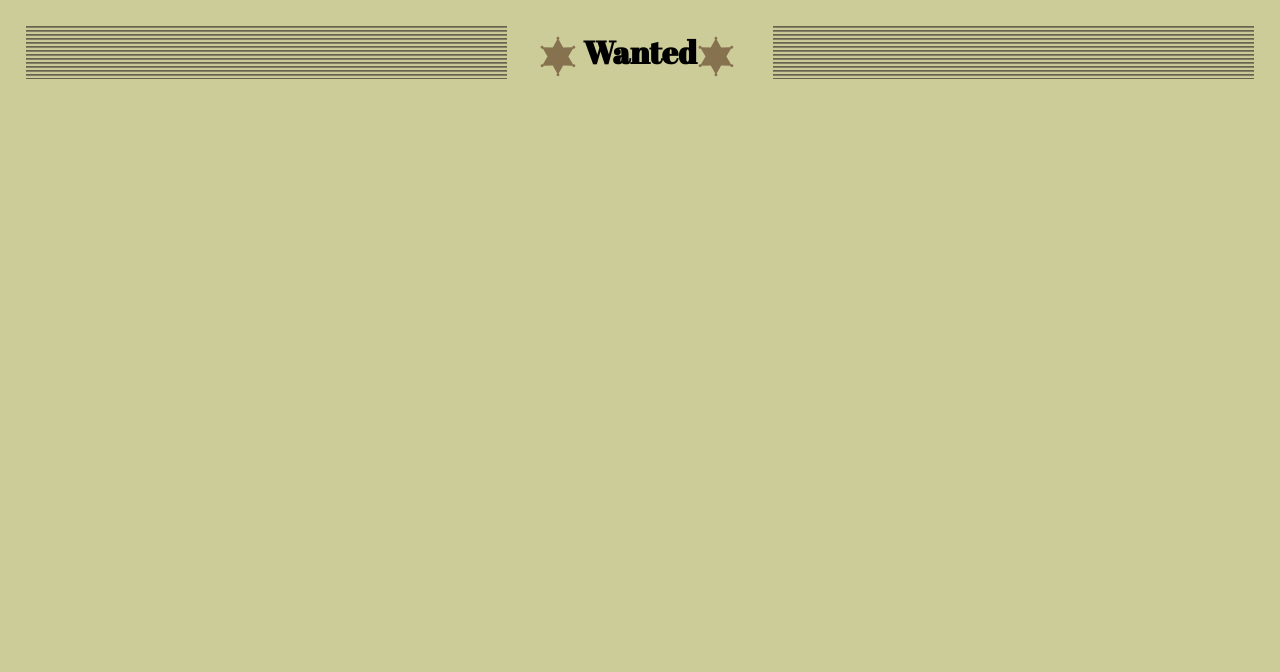
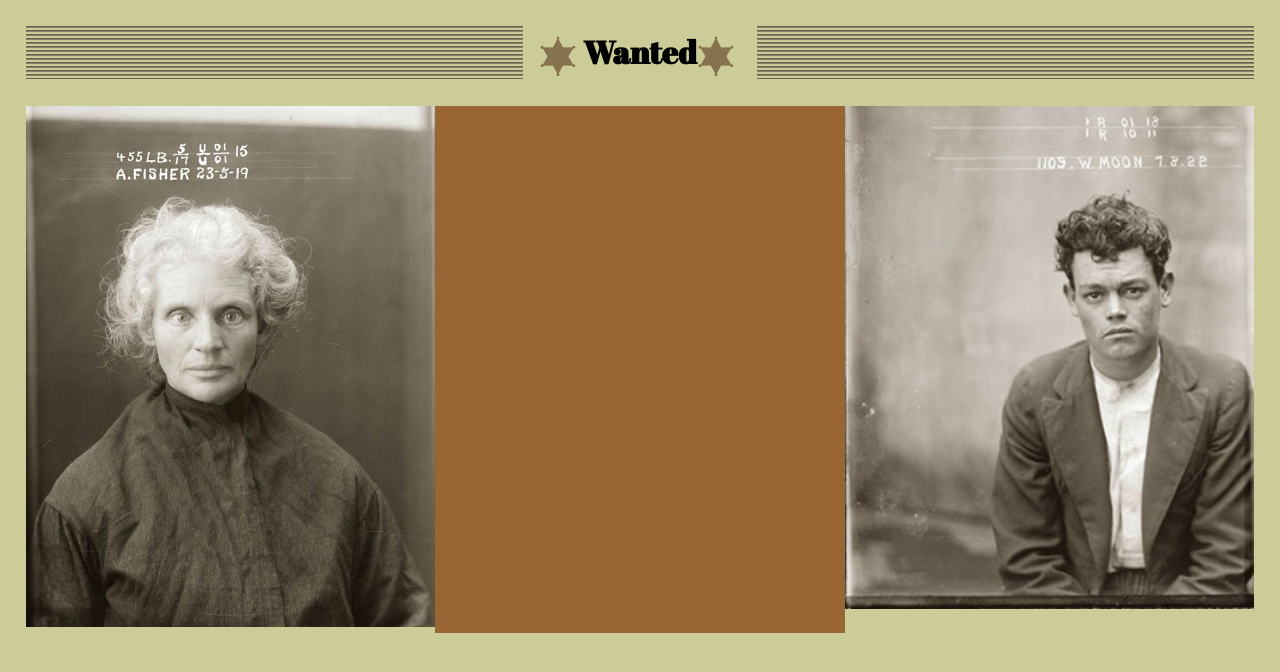
Before and after one commit to benmarley/dsn1676-assignment-1, a plain HTML site: page index.html in a window 1280 px wide. Drawn offline with Linux system fonts and the light colour scheme.

Commit message:
added images- used grid system
added the images to the site, no center object yet, added border
graphic as well

```diff
--- a/css/main.css
+++ b/css/main.css
@@ -21,12 +21,15 @@ body {
 	padding:0;
 	background: #CCCC99;
 }
+.img-flex {
+	width: 100%;
+}
 
 .title {
 	display: inline-block;
 	background-color: red;
-	padding-left: 1em;
-	padding-right:1em;
+	padding-left: .5em;
+	padding-right:.5em;
 	background: #CCCC99;
 
 }
@@ -40,3 +43,14 @@ body {
 	text-align: center;
 	background: transparent url("../images/line-pattern.png") repeat left center;
 }
+
+.panel {
+	border-image: url("../images/border-image.png") 28 28 28 28 stretch stretch;
+	border-width: 28px 28px 28px 28px;
+}
+
+.reward-info {
+	background: #996633;
+	padding-left: 1em;
+	padding-right: 1em;
+}
--- a/index.html
+++ b/index.html
@@ -15,6 +15,20 @@
 		<header class="masthead">
 			<h1 class="title push-0"><img class="star" src="images/star-graphic.svg" alt="star graphic">Wanted<img class="star" src="images/star-graphic.svg" alt="star graphic"></h1>
 		</header>
+	</div>
+
+	<div class="grid gutter">
+		<div class="unit unit-xs-1 unit-s-1 unit-m-1-3 unit-l-1-3 panel">
+			<img class="img-flex" src="images/mugshot-woman.jpg">
+		</div>
+
+		<div class="unit unit-xs-1 unit-s-1 unit-m-1-3 unit-l-1-3 reward-info">
+		</div>
+
+		<div class="unit unit-xs-1 unit-s-1 unit-m-1-3 unit-l-1-3 panel">
+			<img class="img-flex" src="images/mugshot-man.jpg">
+		</div>
+	</div>
 
 </body>
 </html>
```
